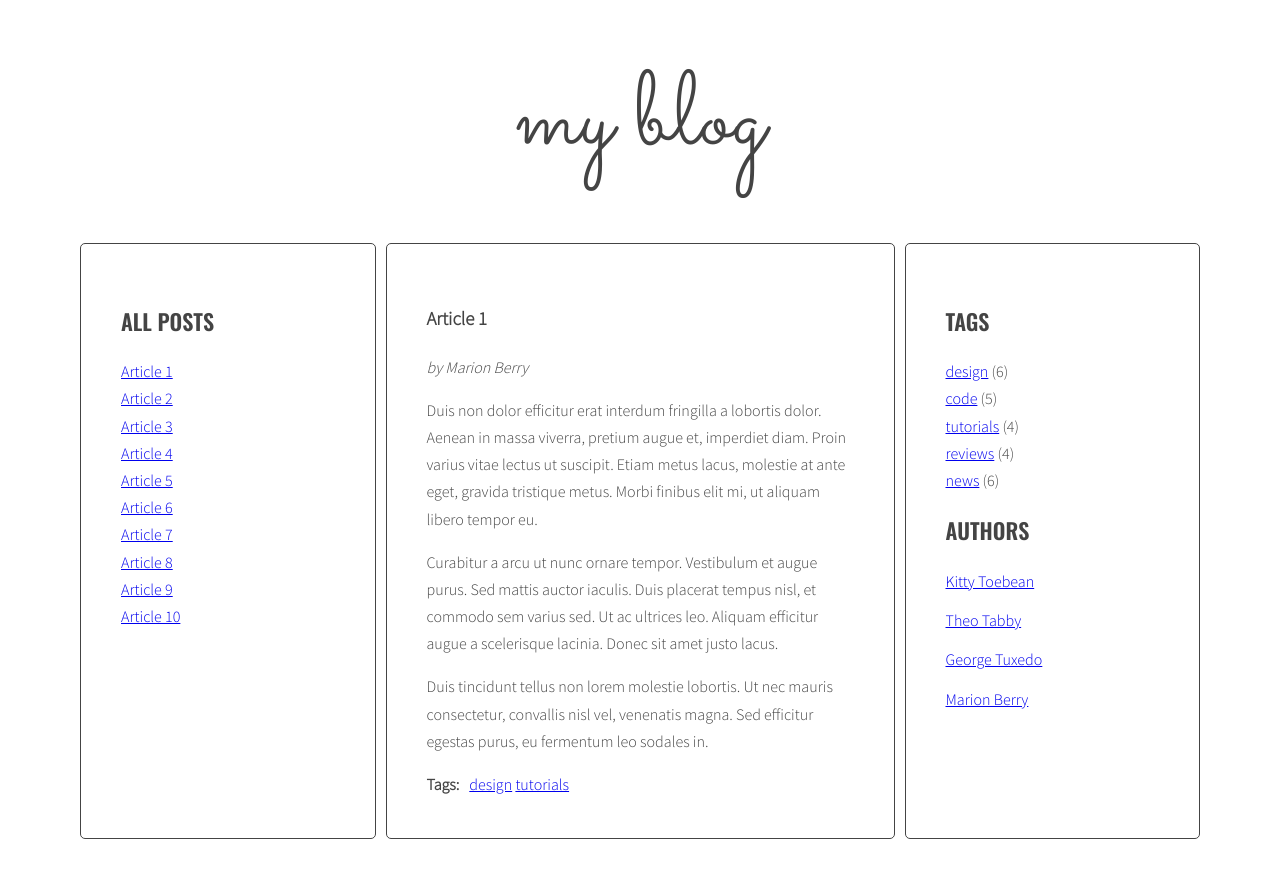
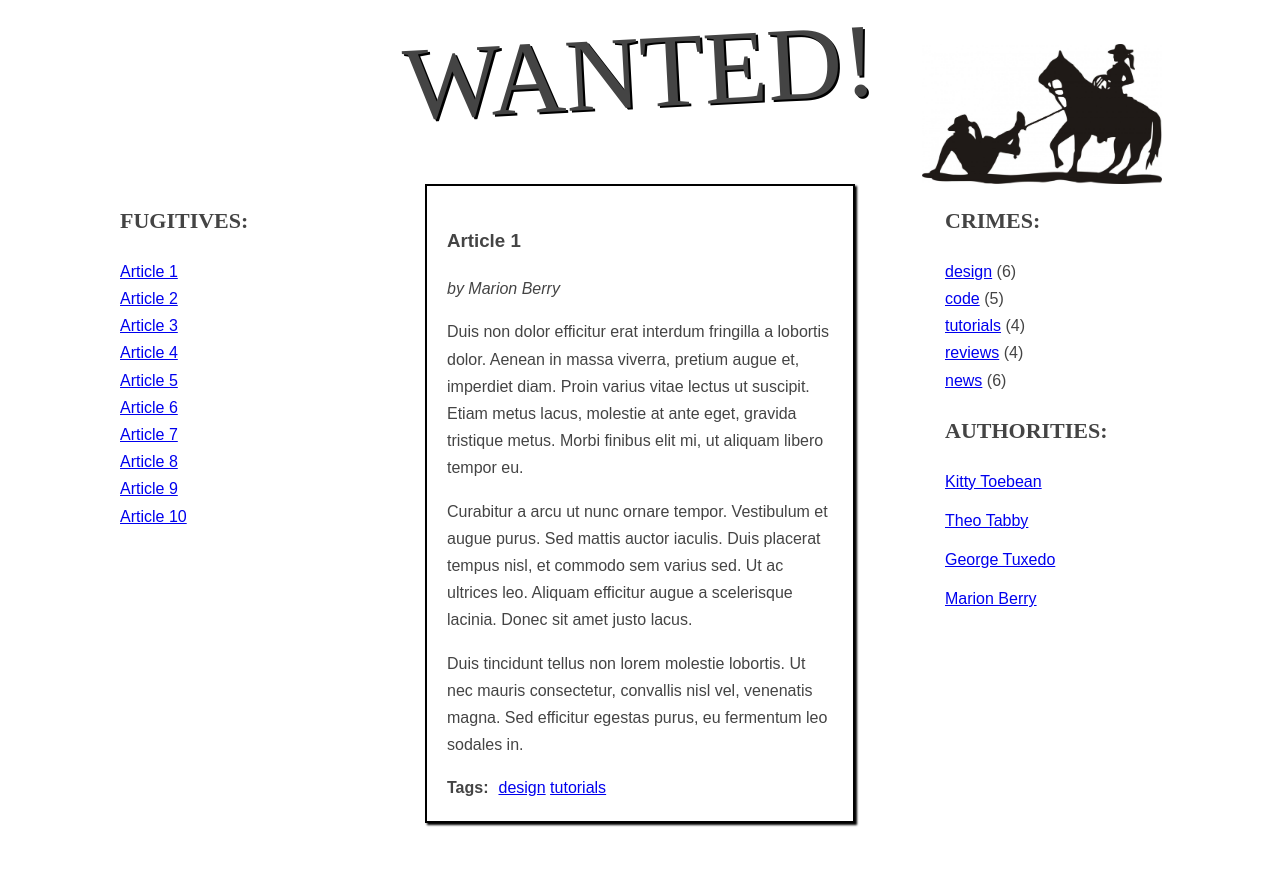
Before and after one commit to wnwarchdev/javascript-blog, a website: page index.html in a window 1280 px wide. Before the commit the page ends 847 px from the top, so only its background shows below. Drawn offline with nearby package versions, Linux system fonts and the light colour scheme; a web font is replaced by a local one.

Commit message:
Added basic styling, changed package.json

```diff
--- a/index.html
+++ b/index.html
@@ -19,10 +19,11 @@
   <body>
     <div class="blog">
   <div class="container">
-    <h1 class="logo">my blog</h1>
+    <h1 class="logo">WANTED!</h1>
+    <img class="img-logo" src="images/image-capture.jpg" alt="cowgirl">
     <main class="wrapper">
       <aside class="sidebar">
-        <h2 class="section-title">All posts</h2>
+        <h2 class="section-title">Fugitives:</h2>
         <ul class="list titles">
           <li><a href="#article-1" class="active"><span>Article 1</span></a></li>
           <li><a href="#article-2"><span>Article 2</span></a></li>
@@ -223,7 +224,7 @@
         </article>
       </section>
       <aside class="sidebar">
-        <h2 class="section-title">Tags</h2>
+        <h2 class="section-title">Crimes:</h2>
         <ul class="list tags">
           <li><a href="#">design</a> <span>(6)</span></li>
           <li><a href="#">code</a> <span>(5)</span></li>
@@ -231,7 +232,7 @@
           <li><a href="#">reviews</a> <span>(4)</span></li>
           <li><a href="#">news</a> <span>(6)</span></li>
         </ul>
-        <h2 class="section-title">Authors</h2>
+        <h2 class="section-title">Authorities:</h2>
         <ul class="list authors">
           <li>
             <a href="#">
--- a/package.json
+++ b/package.json
@@ -10,7 +10,7 @@
     "init:gitignore": "curl https://raw.githubusercontent.com/github/gitignore/master/Node.gitignore -o .gitignore",
     "test": "npm-run-all test:*",
     "test:html": "globstar nu-html-checker *.html",
-    "test:js": "eslint \"js/*.js\"",
+    "test:js": "eslint js/*.js",
     "build": "npm-run-all build:* test",
     "build:sass": "node-sass --output-style compact -o css sass",
     "build:autoprefixer": "autoprefixer-cli css/style.css",
--- a/sass/style.scss
+++ b/sass/style.scss
@@ -1,13 +1,19 @@
-@import url('https://fonts.googleapis.com/css?family=Oswald:400,600|Sacramento|Source+Sans+Pro:300&subset=latin-ext');
+@import url('https://fonts.googleapis.com/css?family=Holtwood+One+SC&display=swap');
 
 /* Variables */
 
 $color-light: #fff;
 $color-dark: #444;
 
-$font-logo: 'Sacramento', cursive;
-$font-header: 'Oswald', sans-serif;
+$font-logo: 'Holtwood One SC', serif;
+$font-header: 'Holtwood One SC', serif;
 $font-text: 'Source Sans Pro', sans-serif;
+
+/*Animation*/
+@keyframes fadein {
+    from { transform: scale(0.1) rotate(7000deg) skew(-20deg, -20deg); opacity: .5; background: #c8c8c8;}
+    to { transform: scale(1); opacity: 1;}
+}
 
 /* Global */
 
@@ -27,6 +33,7 @@ body {
 .container {
   max-width: 1140px;
   margin: 0 auto;
+  position: relative;
 }
 
 .section-title {
@@ -54,14 +61,15 @@ body {
 
 .posts {
   flex: 2 0 0;
+
 }
 
 .sidebar, .posts {
   background: $color-light;
   margin-right: 10px;
   padding: 40px;
-  border: 1px solid $color-dark;
-  border-radius: 5px;
+  //border: 1px solid $color-dark;
+  //border-radius: 5px;
 }
 
 /* Logo */
@@ -72,6 +80,20 @@ body {
   font-size: 104px;
   line-height: 1;
   text-align: center;
+  margin: 20px;
+  transform: rotate(-3deg);
+  z-index: 50;
+  position: relative;
+  text-shadow: 2px 2px black;
+}
+
+.img-logo {
+  width:240px;
+  height:140px;
+  display: block;
+  position: absolute;
+  right:0px;
+  transform: translate(-20%, -100px);
 }
 
 /* Lists */
@@ -105,6 +127,11 @@ body {
   display: none;
   &.active {
     display: block;
+    border: 2px solid black;
+    padding: 20px;
+    animation-timing-function: cubic-bezier(0,.96,1,.76);
+    box-shadow: 2px 2px 2px black;
+    animation: fadein 1.2s;
   }
 }
 
```
Also changed, not shown: css/style.css, images/image-capture.jpg (added), 1 other file.
